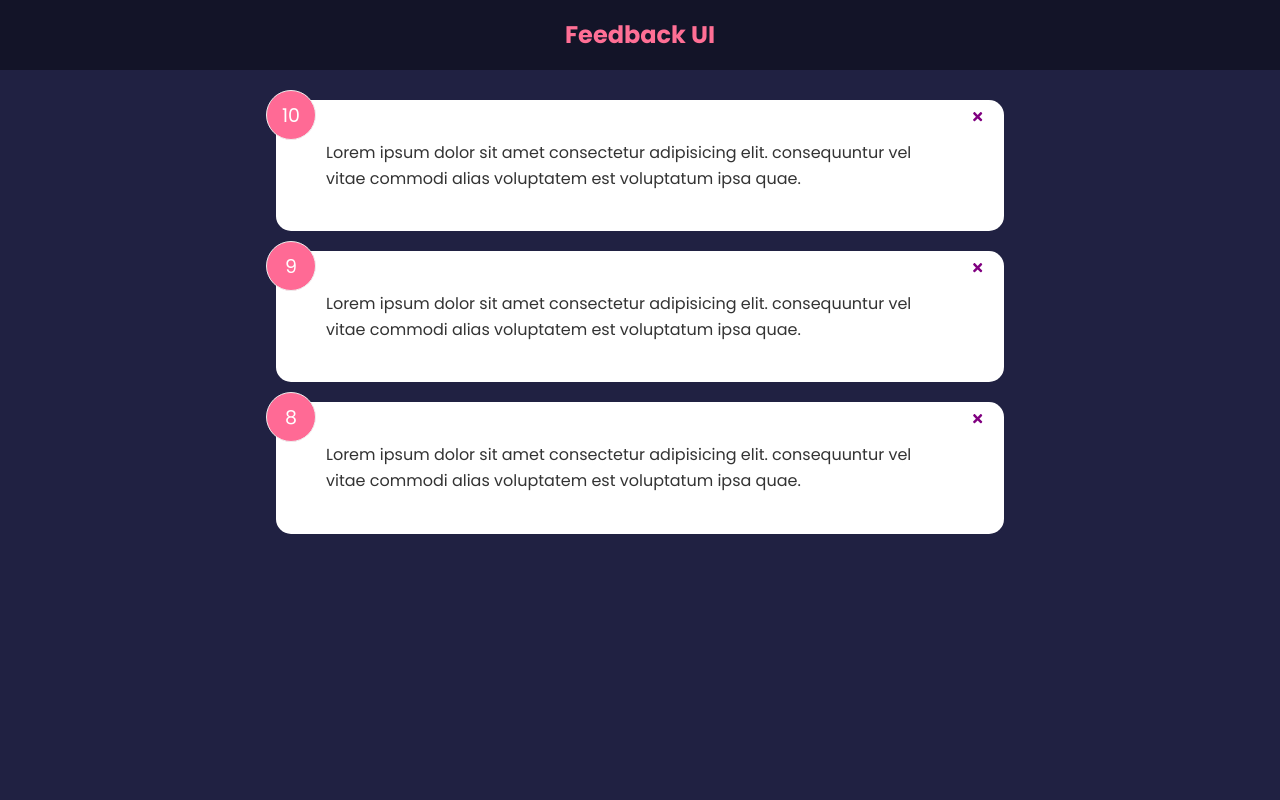
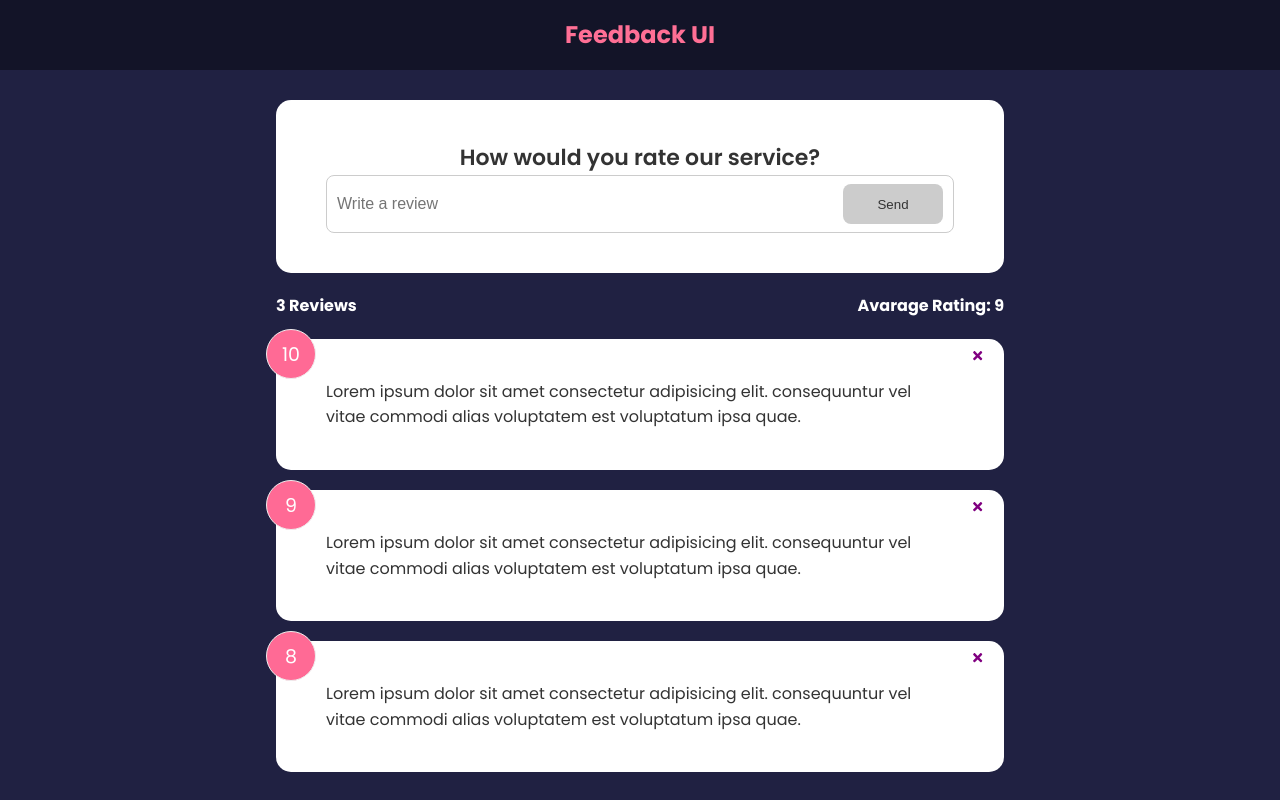
Before and after one commit to nataliia-orlova/feedback-UI, a React (Create React App) app: page / in a window 1280 px wide. Built offline with nearby package versions, Linux system fonts and the light colour scheme.

Commit message:
Add feedback form and validation

```diff
--- a/src/App.jsx
+++ b/src/App.jsx
@@ -2,6 +2,8 @@
 import Header from './components/Header';
 import FeedbackList from './components/FeedbackList';
 import FeedbackData from './data/FeedbackData';
+import FeedbackStats from './components/FeedbackStats';
+import FeedbackForm from './components/FeedbackForm';
 
 function App() {
     const [feedback, setFeedback] = useState(FeedbackData);
@@ -18,6 +20,8 @@
         <div>
             <Header />
             <div className='container'>
+                <FeedbackForm />
+                <FeedbackStats feedback={feedback} />
                 <FeedbackList
                     feedback={feedback}
                     handleDelete={deleteFeedback}
--- /dev/null
+++ b/src/components/FeedbackForm.jsx
@@ -0,0 +1,46 @@
+import { useState } from 'react';
+import Card from './shared/Card';
+import Button from './shared/Button';
+
+export default function FeedbackForm() {
+    const [text, setText] = useState('');
+    const [btnDisabled, setBtnDisabled] = useState(true);
+    const [message, setMessage] = useState('');
+
+    const handleTextChange = (e) => {
+        if (text === '') {
+            setBtnDisabled(true);
+            setMessage(null);
+        } else if (text !== '' && text.trim().length <= 10) {
+            setBtnDisabled(true);
+            setMessage('Your review must be at least 10 characters long');
+        } else {
+            setBtnDisabled(false);
+            setMessage(null);
+        }
+        setText(e.target.value);
+    };
+    return (
+        <Card>
+            <form>
+                <h2>How would you rate our service?</h2>
+                <div className='input-group'>
+                    <input
+                        onChange={handleTextChange}
+                        type='text'
+                        placeholder='Write a review'
+                        value={text}
+                    />
+                    <Button
+                        type='submit'
+                        version='primary'
+                        isDisabled={btnDisabled}
+                    >
+                        Send
+                    </Button>
+                </div>
+                {message && <div className='message'>{message}</div>}
+            </form>
+        </Card>
+    );
+}
--- a/src/components/FeedbackItem.jsx
+++ b/src/components/FeedbackItem.jsx
@@ -6,7 +6,7 @@
     return (
         <Card>
             <div className='num-display'>{item.rating}</div>
-            <button onClick={handleDelete} className='close'>
+            <button onClick={() => handleDelete(item.id)} className='close'>
                 <FaTimes color='purple' />
             </button>
             <div className='text-display'>{item.text}</div>
--- /dev/null
+++ b/src/components/FeedbackStats.jsx
@@ -0,0 +1,23 @@
+import PropTypes from 'prop-types';
+
+export default function FeedbackStats({ feedback }) {
+    // calculate rating avarage
+    // allow 1 point after the dot, when zero is after the dot - don't show it
+    // render 0 when there are no reviews
+
+    let average =
+        feedback.reduce((acc, cur) => {
+            return acc + cur.rating;
+        }, 0) / feedback.length;
+    average = average.toFixed(1).replace(/[.,]0$/, '');
+    return (
+        <div className='feedback-stats'>
+            <h4>{feedback.length} Reviews</h4>
+            <h4>Avarage Rating: {isNaN(average) ? 0 : average}</h4>
+        </div>
+    );
+}
+
+FeedbackStats.propTypes = {
+    feedback: PropTypes.array.isRequired,
+};
--- /dev/null
+++ b/src/components/shared/Button.jsx
@@ -0,0 +1,28 @@
+import PropTypes from 'prop-types';
+
+function Button({ children, version, type, isDisabled }) {
+    return (
+        <button
+            type={type}
+            disabled={isDisabled}
+            className={`btn btn-${version}`}
+        >
+            {children}
+        </button>
+    );
+}
+
+Button.defaultProps = {
+    version: 'primary',
+    type: 'button',
+    isDisabled: false,
+};
+
+Button.propTypes = {
+    children: PropTypes.node.isRequired,
+    version: PropTypes.string,
+    type: PropTypes.string,
+    isDisabled: PropTypes.bool,
+};
+
+export default Button;
--- a/src/index.css
+++ b/src/index.css
@@ -149,7 +149,6 @@
     color: #fff;
     border: 0;
     border-radius: 8px;
-    color: #fff;
     width: 100px;
     height: 40px;
     cursor: pointer;
```
